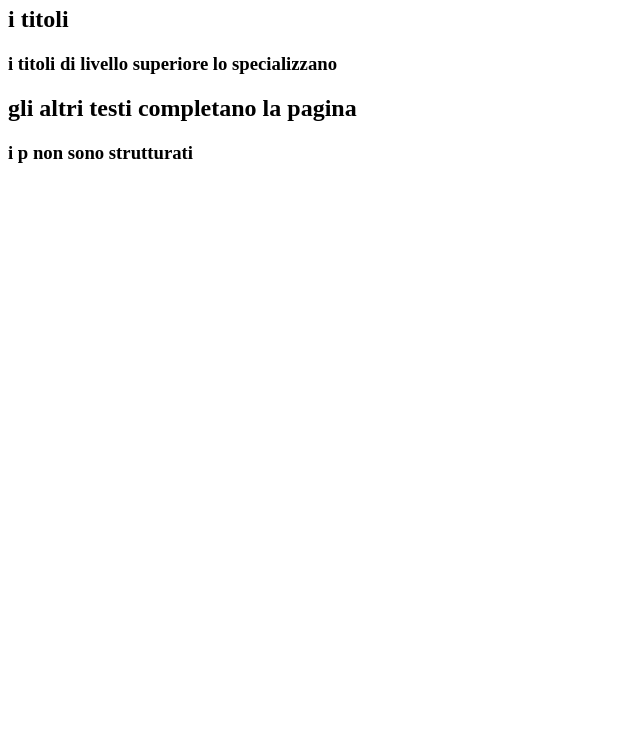
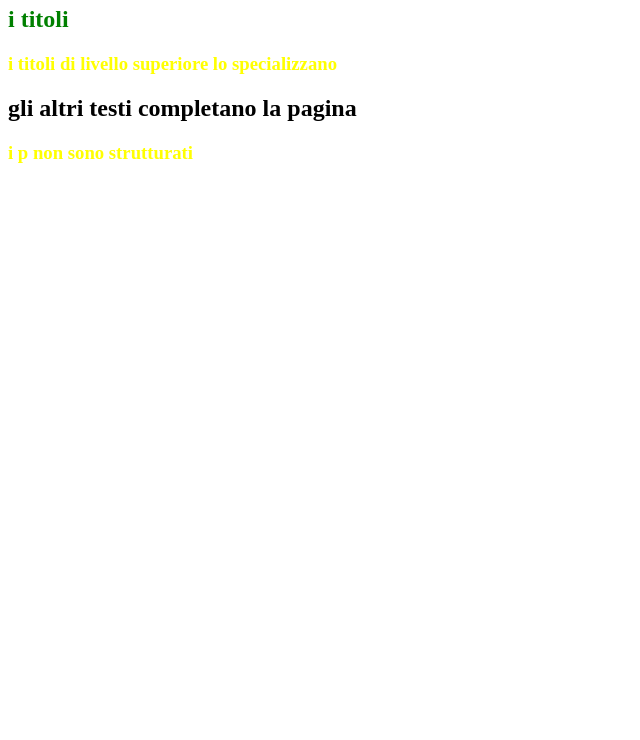
Before and after one commit to mino-bit/cescotpt.2, a plain HTML site: page titles/titles.html in a window 1280 px wide. Shown: the part 60-800 px from the top of the page, without its empty margins (0-640 px from the left). Drawn offline with Linux system fonts and the light colour scheme.

Commit message:
Corretto il tag di collegamento al foglio di stile in titles.html

```diff
--- a/titles/titles.html
+++ b/titles/titles.html
@@ -1,6 +1,6 @@
 <html>
     <head>
-        <href rel="stylesheet" type="text/css" href="style.css">
+        <link rel="stylesheet" href="style.css">
     </head>
     <body>
         <h1>pagina per trovare i titoli</h1>
```
